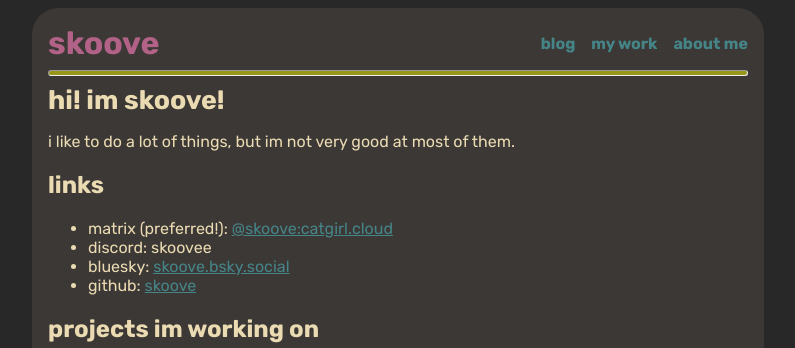
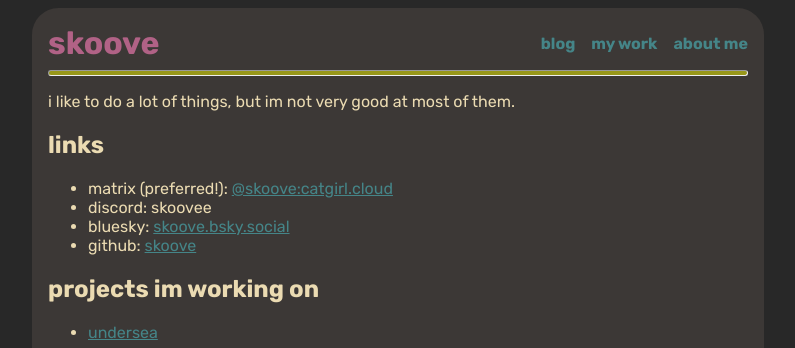
Before and after one commit to skoove/skoove.github.io, a Jekyll site: the page built from index.md, in a window 1280 px wide, cut to the strip 0-348 px from the top of the page. Shown: the whole strip, without its empty margins (242-1037 px from the left). Built offline with Jekyll 4.4.1, drawn with Linux system fonts in a browser that asks for light colours.

Commit message:
update index.md

```diff
--- a/index.md
+++ b/index.md
@@ -3,7 +3,6 @@ layout: default
 title: home
 permalink: /
 ---
-# hi! im skoove!
 i like to do a lot of things, but im not very good at most of them.
 
 ## links
```
